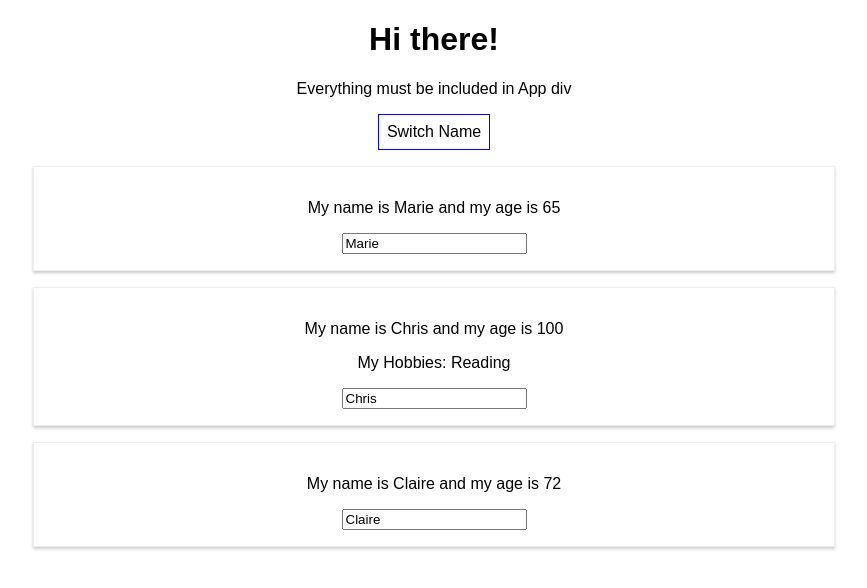
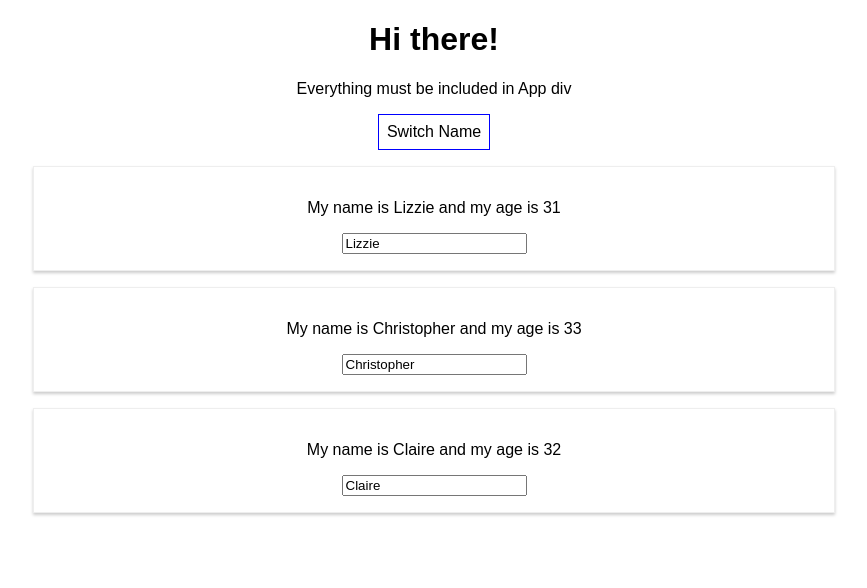
Before and after one commit to lchan217/udemy-react, a React (Create React App) app: page / in a window 1280 px wide. Both pictures are taken after a click on the button "Switch Name". Shown: the top 588 px of the page, without its empty margins (206-1073 px from the left). Built offline with nearby package versions, Linux system fonts and the light colour scheme.

Commit message:
mapping to a new component and deleting clicked one

```diff
--- a/src/App.js
+++ b/src/App.js
@@ -6,11 +6,12 @@ import Person from './Person/Person'
 class App extends Component {
   state = {
     persons: [
-      { name: "Lizzie", age: 31 },
-      { name: "Christopher", age: 33 },
-      { name: "Claire", age: 32 }
+      { id: 'asdf', name: "Lizzie", age: 31 },
+      { id: '23a', name: "Christopher", age: 33 },
+      { id: 'aw1', name: "Claire", age: 32 }
     ],
-    otherState: 'some other value'
+    otherState: 'some other value',
+    showPersons: false
   }
 
   switchNameHandler = (newName) => {
@@ -23,14 +24,40 @@ class App extends Component {
     })
   }
 
-  nameChangedHandler = (event) => {
-    this.setState({
-      persons: [
-        { name: "Lizzie", age: 65 },
-        { name: event.target.value, age: 100 },
-        { name: "Claire", age: 72 }
-      ]
+  nameChangedHandler = (event, id) => {
+    const personIndex = this.state.persons.findIndex(p => {
+      return p.id === id
     })
+
+    const person = {
+      ...this.state.persons[personIndex]
+    }
+
+    person.name = event.target.value
+
+    const persons = [...this.state.persons]
+    persons[personIndex] = person
+
+    this.setState({ persons: persons })
+  }
+
+  togglePersonsHandler = () => {
+    const doesShow = this.state.showPersons;
+    this.setState({ showPersons: !doesShow})
+  }
+
+  deletePersonHandler = (personIndex) =>{
+    // both ways are immutable
+    // const persons = this.state.persons.slice()
+
+    const persons = [...this.state.persons]
+
+    // delete person from persons
+    persons.splice(personIndex, 1)
+
+    // set state with deleted person
+    this.setState({persons: persons})
+
   }
 
   render() {
@@ -44,25 +71,33 @@ class App extends Component {
       cursor: 'pointer'
     };
 
+    // recommended way (vs ternary in return)
+    let persons = null;
+
+    if(this.state.showPersons){
+      persons = (
+        <div>
+          {this.state.persons.map((person, index) => {
+            return <Person
+              key={person.id}
+              name={person.name}
+              age={person.age}
+              click={() => this.deletePersonHandler(index)}
+              changed={(event) => this.nameChangedHandler(event, person.id)}
+              />
+          })}
+        </div>
+      );
+    }
+
     return (
       <div className="App">
         <h1>Hi there!</h1>
         <p>Everything must be included in App div</p>
         <button
           style={style}
-          onClick={() => this.switchNameHandler('Marie')}>Switch Name</button>
-        <Person
-          name={this.state.persons[0].name}
-          age={this.state.persons[0].age}/>
-        <Person
-          name={this.state.persons[1].name}
-          age={this.state.persons[1].age}
-          click={this.switchNameHandler.bind(this, 'Chris!')}
-          changed={this.nameChangedHandler}>My Hobbies: Reading</Person>
-          {/* Note: Use bind syntax when you can) */}
-        <Person
-          name={this.state.persons[2].name}
-          age={this.state.persons[2].age}/>
+          onClick={this.togglePersonsHandler}>Switch Name</button>
+        {persons}
       </div>
 
     );
```
